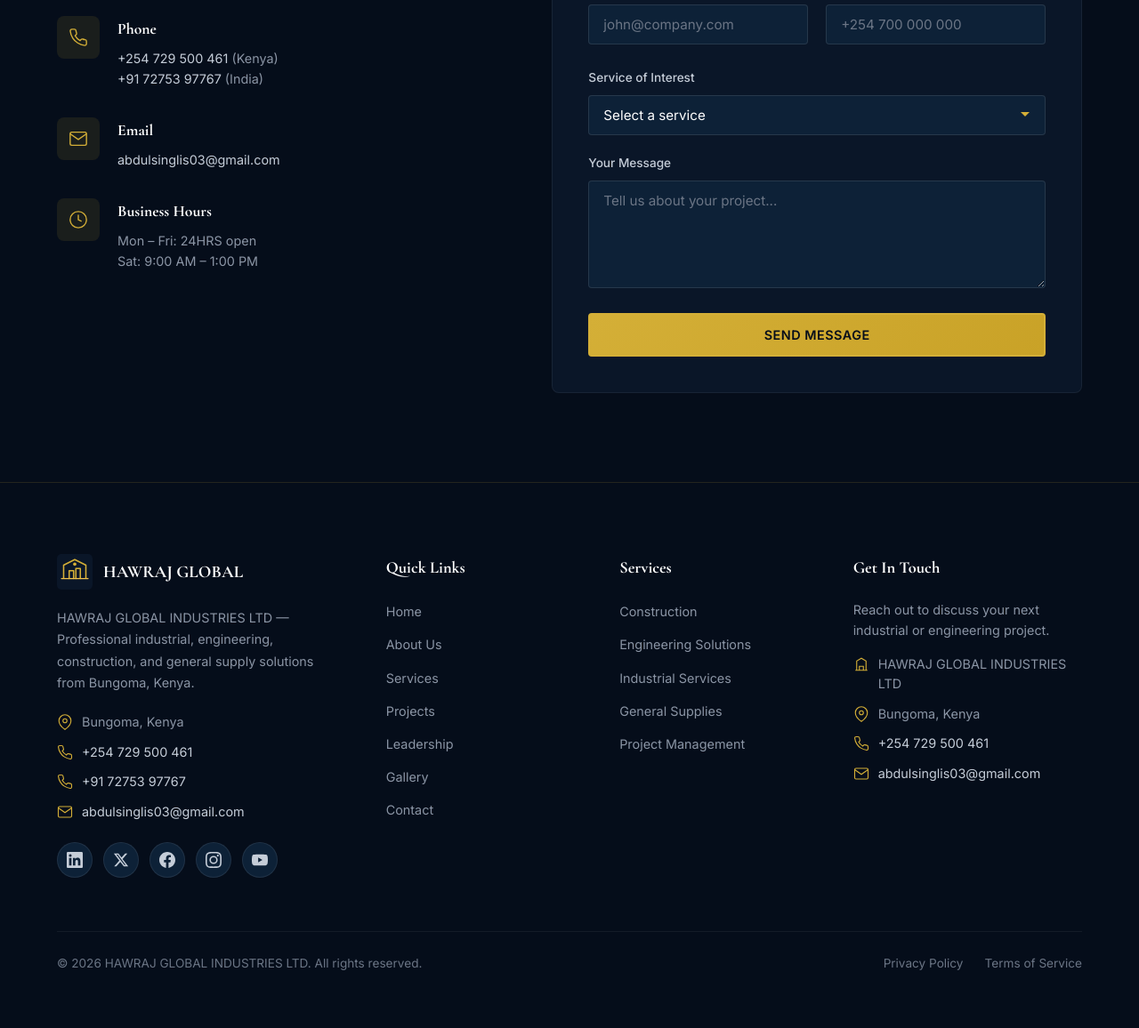
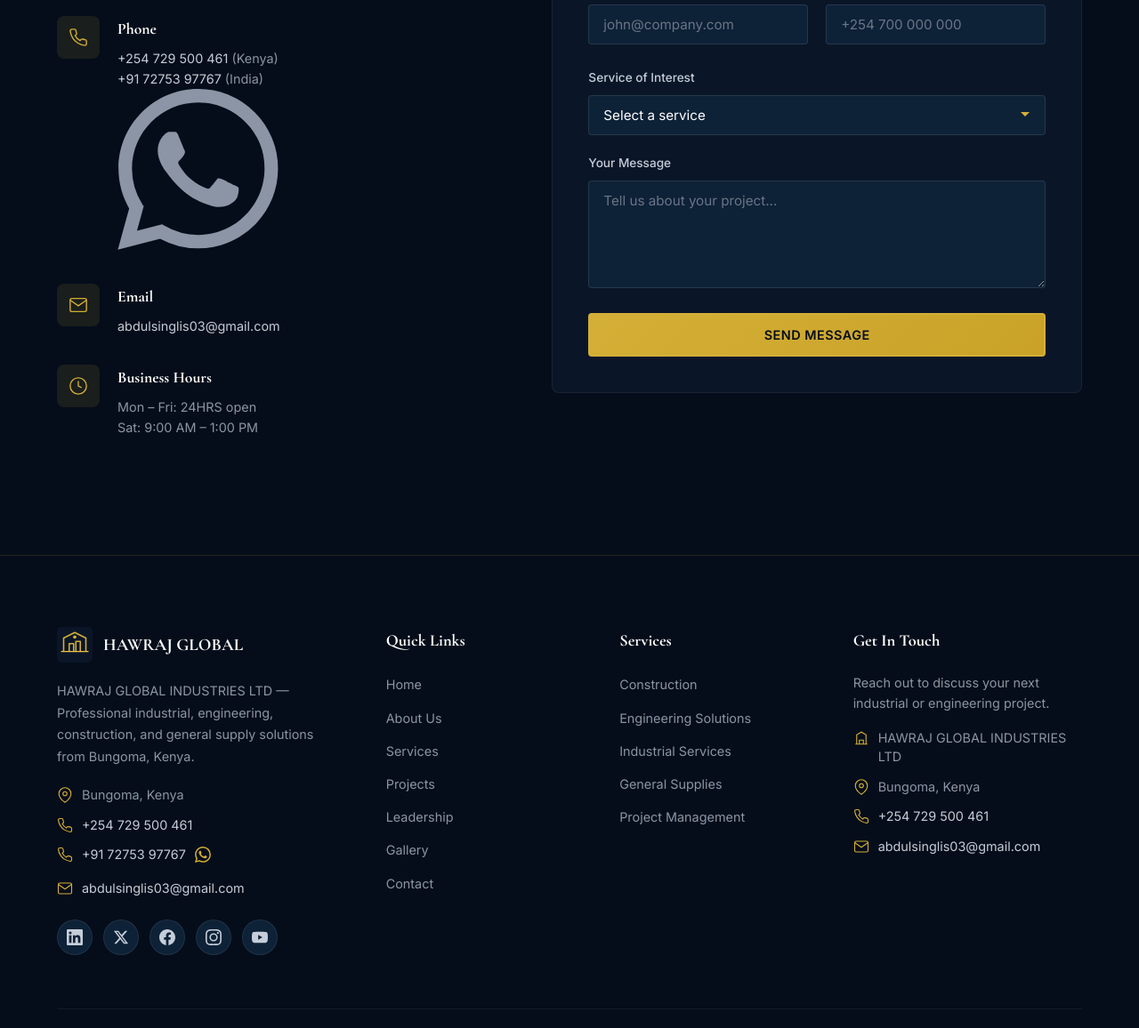
Before and after one commit to abdulsinglis03-cmyk/hawraj-website, a plain HTML site: page index.html in a window 1280 px wide. Shown: the part 4832-5988 px from the top of the page at 89% size. Before the commit the page ends 5951 px from the top, so only its background shows below. Drawn offline with nearby package versions, Linux system fonts and the light colour scheme.

Commit message:
Update index.html

```diff
--- a/index.html
+++ b/index.html
@@ -369,8 +369,12 @@
             <div>
               <h4>Phone</h4>
               <p>
+  <p>
   <a href="tel:+254729500461" class="contact-link">+254 729 500 461</a> (Kenya)<br>
   <a href="tel:+917275397767" class="contact-link">+91 72753 97767</a> (India)
+  <a href="https://wa.me/917275397767" target="_blank" rel="noopener" class="wa-link" aria-label="Chat on WhatsApp">
+    <svg viewBox="0 0 24 24" fill="currentColor"><path d="M17.472 14.382c-.297-.149-1.758-.867-2.03-.967-.273-.099-.471-.148-.67.15-.197.297-.767.966-.94 1.164-.173.199-.347.223-.644.075-.297-.15-1.255-.463-2.39-1.475-.883-.788-1.48-1.761-1.653-2.059-.173-.297-.018-.458.13-.606.134-.133.298-.347.446-.52.149-.174.198-.298.298-.497.099-.198.05-.371-.025-.52-.075-.149-.669-1.612-.916-2.207-.242-.579-.487-.5-.669-.51-.173-.008-.371-.01-.57-.01-.198 0-.52.074-.792.372-.272.297-1.04 1.016-1.04 2.479 0 1.462 1.065 2.875 1.213 3.074.149.198 2.096 3.2 5.077 4.487.709.306 1.262.489 1.694.625.712.227 1.36.195 1.871.118.571-.085 1.758-.719 2.006-1.413.248-.694.248-1.289.173-1.413-.074-.124-.272-.198-.57-.347m-5.421 7.403h-.004a9.87 9.87 0 01-5.031-1.378l-.361-.214-3.741.982.998-3.648-.235-.374a9.86 9.86 0 01-1.51-5.26c.001-5.45 4.436-9.884 9.888-9.884 2.64 0 5.122 1.03 6.988 2.898a9.825 9.825 0 012.893 6.994c-.003 5.45-4.437 9.884-9.885 9.884m8.413-18.297A11.815 11.815 0 0012.05 0C5.495 0 .16 5.335.157 11.892c0 2.096.547 4.142 1.588 5.945L.057 24l6.305-1.654a11.882 11.882 0 005.683 1.448h.005c6.554 0 11.89-5.335 11.893-11.893a11.821 11.821 0 00-3.48-8.413z"/></svg>
+  </a>
 </p>
             </div>
           </div>
@@ -473,6 +477,7 @@
               <li>
   <svg viewBox="0 0 24 24" fill="none" stroke="currentColor" stroke-width="1.5"><path d="M22 16.92v3a2 2 0 01-2.18 2 19.79 19.79 0 01-8.63-3.07 19.5 19.5 0 01-6-6 19.79 19.79 0 01-3.07-8.67A2 2 0 014.11 2h3a2 2 0 012 1.72c.127.96.361 1.903.7 2.81a2 2 0 01-.45 2.11L8.09 9.91a16 16 0 006 6l1.27-1.27a2 2 0 012.11-.45c.907.339 1.85.573 2.81.7A2 2 0 0122 16.92z"/></svg>
   <a href="tel:+917275397767">+91 72753 97767</a>
+<a href="https://wa.me/917275397767" target="_blank" rel="noopener" class="wa-link" aria-label="Chat on WhatsApp"><svg viewBox="0 0 24 24" fill="currentColor"><path d="M17.472 14.382c-.297-.149-1.758-.867-2.03-.967-.273-.099-.471-.148-.67.15-.197.297-.767.966-.94 1.164-.173.199-.347.223-.644.075-.297-.15-1.255-.463-2.39-1.475-.883-.788-1.48-1.761-1.653-2.059-.173-.297-.018-.458.13-.606.134-.133.298-.347.446-.52.149-.174.198-.298.298-.497.099-.198.05-.371-.025-.52-.075-.149-.669-1.612-.916-2.207-.242-.579-.487-.5-.669-.51-.173-.008-.371-.01-.57-.01-.198 0-.52.074-.792.372-.272.297-1.04 1.016-1.04 2.479 0 1.462 1.065 2.875 1.213 3.074.149.198 2.096 3.2 5.077 4.487.709.306 1.262.489 1.694.625.712.227 1.36.195 1.871.118.571-.085 1.758-.719 2.006-1.413.248-.694.248-1.289.173-1.413-.074-.124-.272-.198-.57-.347m-5.421 7.403h-.004a9.87 9.87 0 01-5.031-1.378l-.361-.214-3.741.982.998-3.648-.235-.374a9.86 9.86 0 01-1.51-5.26c.001-5.45 4.436-9.884 9.888-9.884 2.64 0 5.122 1.03 6.988 2.898a9.825 9.825 0 012.893 6.994c-.003 5.45-4.437 9.884-9.885 9.884m8.413-18.297A11.815 11.815 0 0012.05 0C5.495 0 .16 5.335.157 11.892c0 2.096.547 4.142 1.588 5.945L.057 24l6.305-1.654a11.882 11.882 0 005.683 1.448h.005c6.554 0 11.89-5.335 11.893-11.893a11.821 11.821 0 00-3.48-8.413z"/></svg></a>
 </li>
             </li>
             <li>
```
